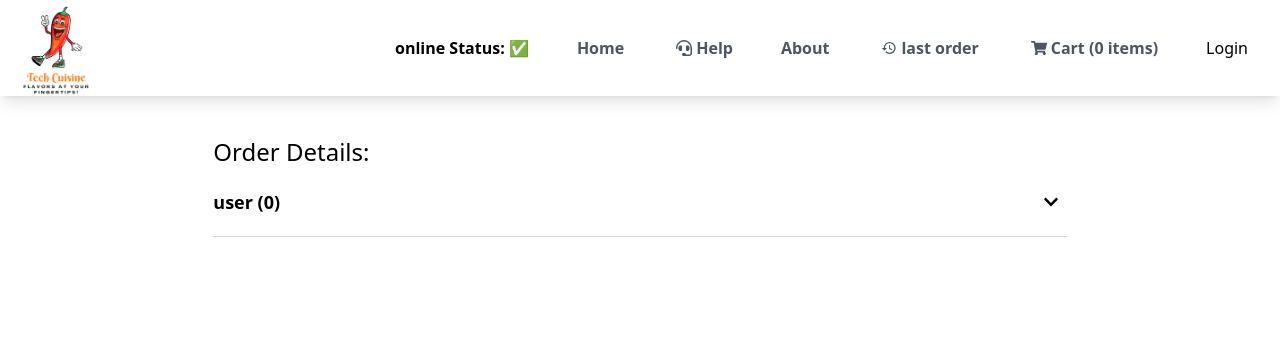
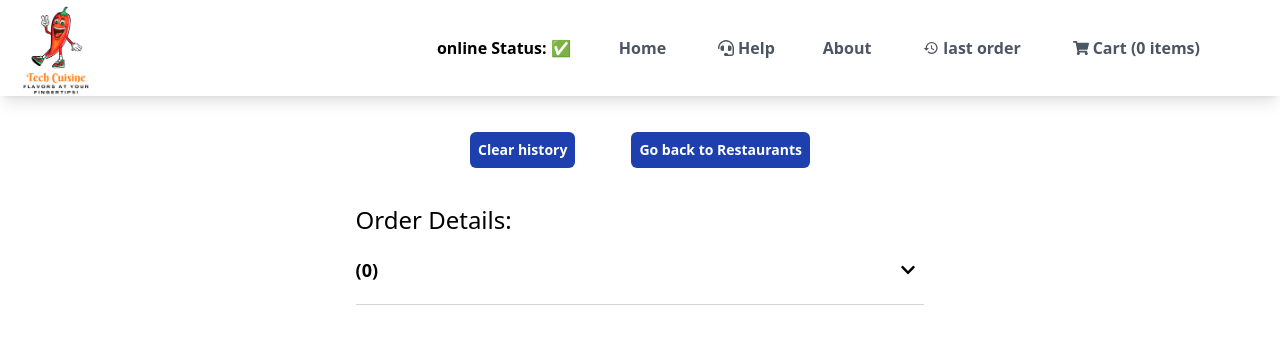
Before and after one commit to VasanthKumarTJ/Namste-React, a React (Vite) app in the folder Code/: page /orderdetails in a window 1280 px wide. Shown: the top 344 px of the page. Built offline with nearby package versions, Linux system fonts and the light colour scheme.

Commit message:
change orderdetails component

```diff
--- a/Code/src/App.js
+++ b/Code/src/App.js
@@ -1,4 +1,4 @@
-import React, { lazy, Suspense } from "react";
+import React, { lazy, Suspense, useState } from "react";
 import ReactDOM from "react-dom/client";
 import Header from "./components/Header";
 import Body from "./components/Body";
@@ -34,20 +34,24 @@ const Help = lazy(() => import("./components/Help"));
 //   );
 // };
 
+
 const AppLayoutWithFooter = () => {
+
   const location = useLocation();
 
   return (
     <Provider store={appStore}>
       <div className="app">
-        {location.pathname !== "/login" && <Header />}
-        <Outlet />
-        {location.pathname !== "/login" &&
-          location.pathname !== "/orderdetails" && <Footer />}
+        {location.pathname !== "/" && <Header />}
+        <Outlet/> {/* Pass username as prop */}
+        {location.pathname !== "/" && location.pathname !== "/orderdetails" && (
+          <Footer />
+        )}
       </div>
     </Provider>
   );
 };
+
 
 const appRouter = createBrowserRouter([
   {
@@ -56,6 +60,10 @@ const appRouter = createBrowserRouter([
     children: [
       {
         path: "/",
+        element: <Login />,
+      },
+      {
+        path: "/home",
         element: <Body />,
       },
       {
@@ -82,10 +90,7 @@ const appRouter = createBrowserRouter([
         path: "/order",
         element: <OrderPlaced />,
       },
-      {
-        path: "/login",
-        element: <Login />,
-      },
+
       {
         path: "/orderdetails",
         element: <OrderDetails />,
--- a/Code/src/components/Cart/CartSummary.js
+++ b/Code/src/components/Cart/CartSummary.js
@@ -6,6 +6,7 @@ import { useNavigate } from "react-router-dom";
 // import axios from "axios";
 
 const CartSummary = () => {
+
   const navigate = useNavigate();
   const dispatch = useDispatch();
 
@@ -39,23 +40,22 @@ const CartSummary = () => {
   }, [items]);
 
   const handleCheckout = () => {
-    // Serialize order details
-    // const orderDetails = {
-    //   items: items,
-    //   totalPrice: totalPrice,
-    //   tax: tax,
-    //   deliveryCharge: deliveryCharge,
-    //   orderTotal: orderTotal,
-    // };
+    // Retrieve existing cart items from local storage
+    const existingCartItems = JSON.parse(localStorage.getItem("cartItems")) || [];
 
-    // Save order details to local storage
-    localStorage.setItem("cartItems", JSON.stringify(items));
+    // Merge existing cart items with new items
+    const updatedCartItems = [...existingCartItems, ...items];
+
+    // Serialize and save updated cart items to local storage
+    localStorage.setItem("cartItems", JSON.stringify(updatedCartItems));
 
     // Navigate to the OrderDetails component
     dispatch(clearCart());
-
     navigate("/order");
   };
+
+
+
 
   return (
     <div className="w-4/12 border-[1px] border-gray-300 p-3">
--- a/Code/src/components/Cart/OrderPlaced.js
+++ b/Code/src/components/Cart/OrderPlaced.js
@@ -1,16 +1,16 @@
-import placed from "../../../assets/img.gif"
+import placed from "../../../assets/img.gif";
 import { Link } from "react-router-dom";
 
-const OrderPlaced=()=>{
-    return(
+const OrderPlaced = () => {
+  return (
     <div className="flex items-center flex-col">
-            <img className="w-2/5"src={placed}></img>
+      <img className="w-2/5" src={placed}></img>
       <p className=" font-serif font-bold">Thank You!</p>
       <p className="font-serif font-semibold">Order succesfully placed</p>
       <button className="bg-blue-800 hover:bg-blue-500 active:bg-blue-950 text-white p-2 m-7 text-sm font-bold rounded-md">
-        <Link to="/"> Click here to go back to Restaurants </Link>
+        <Link to="/home"> Click here to go back to Restaurants </Link>
       </button>
     </div>
   );
-}
+};
 export default OrderPlaced;
--- a/Code/src/components/Header.js
+++ b/Code/src/components/Header.js
@@ -22,7 +22,7 @@ const Header = () => {
   return (
     <div className="flex  justify-between h-24 shadow-lg">
       <div className="logo-container">
-        <Link to="/">
+        <Link to="/home">
           <img
             className=" h-24 w-28 cursor-pointer object-cover"
             src={logo}
@@ -37,7 +37,7 @@ const Header = () => {
             online Status: {onlineStatus ? "✅" : "🔴"}
           </li>
           <li className={linkCss}>
-            <Link to="/">Home</Link>
+            <Link to="/home">Home</Link>
           </li>
           <li className={linkCss}>
             <div className="flex items-center">
@@ -60,7 +60,7 @@ const Header = () => {
               <Link to="/cart">Cart ({totalQuantity} items)</Link>
             </div>
           </li>
-          <button
+          {/* <button
             className="Login"
             onClick={() => {
               loginBtn === "Login"
@@ -68,8 +68,8 @@ const Header = () => {
                 : setLoginBtn("Login");
             }}
           >
-            <Link to="/login">{loginBtn}</Link>
-          </button>
+            <Link to="/">{loginBtn}</Link>
+          </button> */}
         </ul>
       </div>
     </div>
--- a/Code/src/components/Login.js
+++ b/Code/src/components/Login.js
@@ -1,29 +1,32 @@
-import React from "react";
-import { FaUser } from "react-icons/fa";
-import { FaLock } from "react-icons/fa";
-import background from "../../assets/background.jpg"; // Import the background image
+import React, { useState } from "react";
+import { FaUser, FaLock } from "react-icons/fa";
+import background from "../../assets/background.jpg";
 import { useNavigate } from "react-router-dom";
 
 const Login = () => {
   const navigate = useNavigate();
+  const [username, setUsername] = useState("");
+  const [password, setPassword] = useState("");
+  const [error, setError] = useState("");
 
-  event.preventDefault();
-  // Replace this with actual authentication logic
-  if (username === "yourUsername" && password === "yourPassword") {
-    navigate("/");
-  } else {
-    setError("Invalid username or password");
-  }
+  const handleLogin = (event) => {
+    event.preventDefault();
+    if (username === "vicky" && password === "0108") {
+      // Save username to local storage
+      localStorage.setItem("username", username);
+      navigate("/home");
+    } else {
+      setError("Invalid username or password");
+    }
+  };
 
   return (
     <div
       className="wrapper flex justify-center items-center min-h-screen bg-cover bg-center bg-no-repeat object-contain"
       style={{ backgroundImage: `url(${background})` }}
     >
-      {" "}
-      {/* Apply background image using inline style */}
       <form
-        action=""
+        onSubmit={handleLogin}
         className="w-[420px] bg-transparent border-2 border-black rounded-lg py-8 px-10 backdrop-blur-sm shadow-md text-black"
       >
         <h1 className="text-4xl text-center font-bold mb-8">Login</h1>
@@ -31,7 +34,8 @@ const Login = () => {
           <input
             type="text"
             placeholder="username"
-            id=""
+            value={username}
+            onChange={(e) => setUsername(e.target.value)}
             required
             className="placeholder-black rounded-full w-full h-full bg-transparent outline-0 border-2 border-solid border-black pl-4 pr-12e"
           />
@@ -41,36 +45,23 @@ const Login = () => {
           <input
             type="password"
             placeholder="password"
-            id=""
+            value={password}
+            onChange={(e) => setPassword(e.target.value)}
             required
             className="placeholder-black rounded-full w-full h-full bg-transparent outline-0 border-2 border-solid border-black pl-4 pr-12 "
           />
           <FaLock className="absolute right-6 top-2 translate-y-2" />
         </div>
-
-        <div className="remember-forget flex justify-between text-base mx-0 mt-[-15px] mb-3">
-          <label>
-            <input type="checkbox" className="mr-1" />
-            Remember me
-          </label>
-          <a href="#">Forgot password?</a>
-        </div>
-
+        {error && <p className="text-red-500 text-sm mb-4">{error}</p>}
         <button
           type="submit"
-          onClick={handleLogin}
           className="bg-black text-white border-0 cursor-pointer shadow-md text-base font-bold w-full h-11 rounded-full"
         >
           login
         </button>
-
         <div className="register-link text-base text-center mt-6 mx-0 my-4">
           <p>
-            Don't have an account?
-            <a href="#" className="font-bold hover:underline">
-              {" "}
-              Register
-            </a>
+            Don't have an account?<a href="#" className="font-bold hover:underline"> Register</a>
           </p>
         </div>
       </form>
--- a/Code/src/components/OrderDetails.js
+++ b/Code/src/components/OrderDetails.js
@@ -1,10 +1,13 @@
 import React, { useEffect, useState } from "react";
 import { CDN_URL } from "../utils/constants.js";
 import { FaChevronDown } from "react-icons/fa";
+import { Link } from "react-router-dom";
+
 
 const OrderDetails = () => {
   const [cartItems, setCartItems] = useState([]);
   const [showItem, setShowItem] = useState(false);
+  const [username, setUsername] = useState("");
 
   const handleClick = () => {
     setShowItem(!showItem);
@@ -15,11 +18,36 @@ const OrderDetails = () => {
     const storedCartItems = JSON.parse(localStorage.getItem("cartItems"));
     if (storedCartItems) {
       setCartItems(storedCartItems);
+      console.log(storedCartItems);
+    }
+
+    // Retrieve username from local storage
+    const storedUsername = localStorage.getItem("username");
+    if (storedUsername) {
+      setUsername(storedUsername);
     }
   }, []);
 
+  const clearLocalStorage = () => {
+    localStorage.clear();
+    setCartItems([]);
+  };
+
   return (
-    <div className="w-8/12 mx-auto my-10">
+    <div className="w-8/12 mx-auto my-2">
+      <div className=" flex flex-row justify-center items-center content-center">
+
+        <button
+          className="bg-blue-800 hover:bg-blue-500 active:bg-blue-950 text-white p-2 m-7 text-sm font-bold rounded-md"
+          onClick={clearLocalStorage}
+        >
+          Clear history
+        </button>
+        <button className="bg-blue-800 hover:bg-blue-500 active:bg-blue-950 text-white p-2 m-7 text-sm font-bold rounded-md">
+          <Link to="/home"> Go back to Restaurants </Link>
+        </button>
+      </div>
+      <div className="w-8/12 mx-auto my-2">
         <h2 className=" text-2xl mb-5">Order Details:</h2>
 
         <div onClick={handleClick}>
@@ -27,8 +55,12 @@ const OrderDetails = () => {
             className="flex justify-between cursor-pointer border-b-[1px] border-gray-300 pb-5 items-center align-middle"
             onClick={handleClick}
           >
-          <span className="font-semibold text-lg  ">user ({cartItems.length})</span>
-          <span className=" mr-2"><FaChevronDown/></span>
+            <span className="font-semibold text-lg  ">
+              {username} ({cartItems.length})
+            </span>
+            <span className=" mr-2">
+              <FaChevronDown />
+            </span>
           </div>
         </div>
 
@@ -76,6 +108,7 @@ const OrderDetails = () => {
           </div>
         )}
       </div>
+    </div>
   );
 };
 
```
Lines whose indentation alone changed are shown as unchanged.
